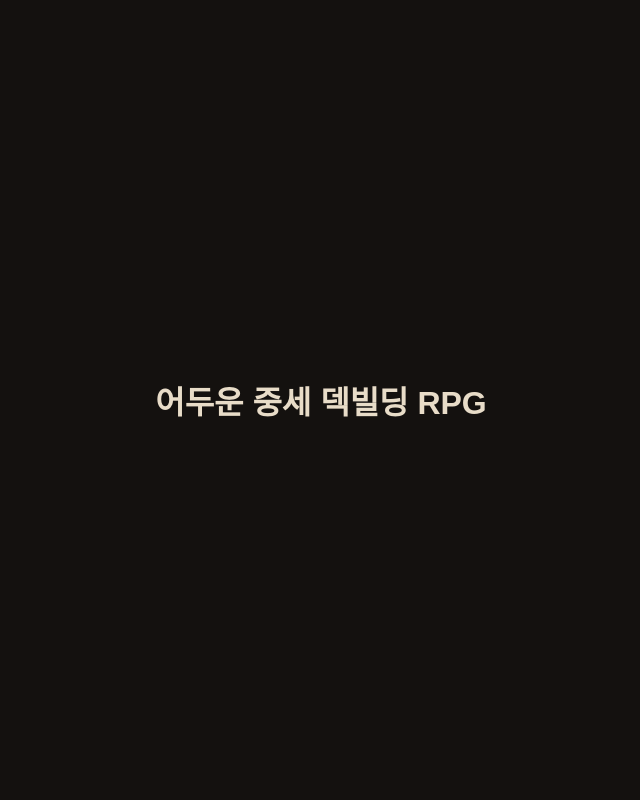
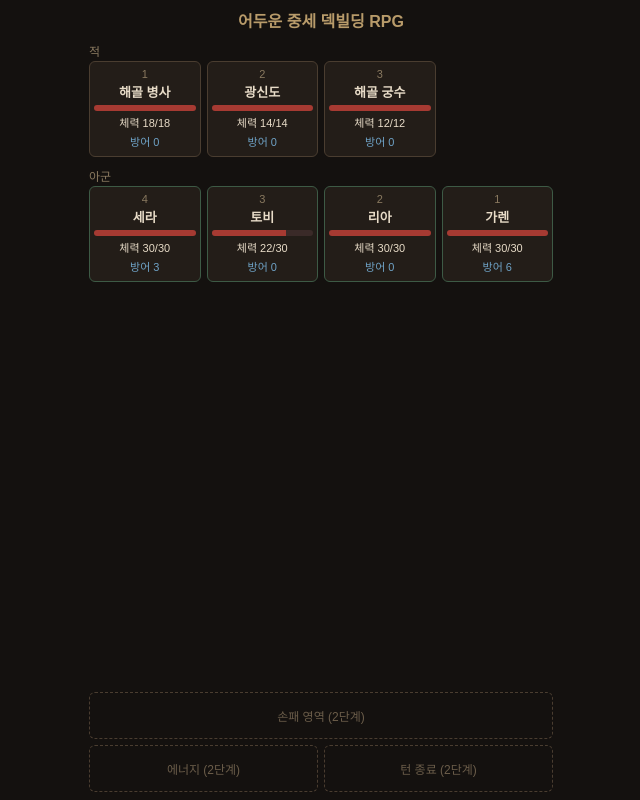
Before and after one commit to eso1229/Prac, a plain HTML site: page index.html in a window 1280 px wide. Shown: the whole page, without its empty margins (319-959 px from the left). Drawn offline with Linux system fonts and the light colour scheme.

Commit message:
1단계: 전투 화면 뼈대 (임시 아군 4명, 적 3명)
Co-Authored-By: Claude Sonnet 5.5 <noreply@anthropic.com>
Claude-Session: https://claude.ai/code/session_01WcA3WJwWAbsaLSLkS2ve45

```diff
--- /dev/null
+++ b/data/battle_data.js
@@ -0,0 +1,14 @@
+// 임시 전투 데이터 (1단계용). 이름/수치는 여기서만 고친다.
+// pos: 칸 번호 (1이 맨 앞). hp = 현재 체력, maxHp = 최대 체력.
+const ALLIES = [
+  { name: "가렌", pos: 1, hp: 30, maxHp: 30, block: 6 },
+  { name: "리아", pos: 2, hp: 30, maxHp: 30, block: 0 },
+  { name: "토비", pos: 3, hp: 22, maxHp: 30, block: 0 },
+  { name: "세라", pos: 4, hp: 30, maxHp: 30, block: 3 },
+];
+
+const ENEMIES = [
+  { name: "해골 병사", pos: 1, hp: 18, maxHp: 18, block: 0 },
+  { name: "광신도", pos: 2, hp: 14, maxHp: 14, block: 0 },
+  { name: "해골 궁수", pos: 3, hp: 12, maxHp: 12, block: 0 },
+];
--- a/index.html
+++ b/index.html
@@ -4,12 +4,28 @@
   <meta charset="UTF-8">
   <meta name="viewport" content="width=device-width, initial-scale=1">
   <title>어두운 중세 덱빌딩 RPG</title>
-  <style>
-    body { margin: 0; min-height: 100vh; display: flex; align-items: center; justify-content: center;
-           background: #14110f; color: #e8dcc8; font-family: sans-serif; text-align: center; }
-  </style>
+  <link rel="stylesheet" href="style.css">
 </head>
 <body>
-  <h1>어두운 중세 덱빌딩 RPG</h1>
+  <div id="game">
+    <h1>어두운 중세 덱빌딩 RPG</h1>
+    <div>
+      <div class="label">적</div>
+      <div id="enemy-row" class="row"></div>
+    </div>
+    <div class="ally">
+      <div class="label">아군</div>
+      <div id="ally-row" class="row"></div>
+    </div>
+    <div class="bottom">
+      <div class="placeholder">손패 영역 (2단계)</div>
+      <div class="bottom-row">
+        <div class="placeholder">에너지 (2단계)</div>
+        <div class="placeholder">턴 종료 (2단계)</div>
+      </div>
+    </div>
+  </div>
+  <script src="data/battle_data.js"></script>
+  <script src="js/main.js"></script>
 </body>
 </html>
--- /dev/null
+++ b/js/main.js
@@ -0,0 +1,37 @@
+// 1단계: 전투 화면 뼈대 (움직임 없음)
+// 칸 방향: 적은 왼쪽이 1번, 아군은 오른쪽이 1번 (서로 마주봄)
+const SLOT_COUNT = 4;
+
+function makeSlot(unit, pos) {
+  const slot = document.createElement("div");
+  slot.className = "slot";
+  const num = '<div class="pos">' + pos + "</div>";
+  if (!unit) {
+    slot.classList.add("hidden"); // 빈 칸은 숨김
+    slot.innerHTML = num;
+    return slot;
+  }
+  const pct = Math.max(0, Math.round((unit.hp / unit.maxHp) * 100));
+  slot.innerHTML =
+    num +
+    '<div class="name">' + unit.name + "</div>" +
+    '<div class="bar"><div class="fill" style="width:' + pct + '%"></div></div>' +
+    '<div class="stat">체력 ' + unit.hp + "/" + unit.maxHp + "</div>" +
+    '<div class="stat block">방어 ' + unit.block + "</div>";
+  return slot;
+}
+
+function renderRow(rowId, units, reverse) {
+  const row = document.getElementById(rowId);
+  row.innerHTML = "";
+  const order = [];
+  for (let p = 1; p <= SLOT_COUNT; p++) order.push(p);
+  if (reverse) order.reverse(); // 아군: 4,3,2,1 순서로 그려서 1번이 오른쪽
+  order.forEach(function (p) {
+    const unit = units.find(function (u) { return u.pos === p; });
+    row.appendChild(makeSlot(unit, p));
+  });
+}
+
+renderRow("enemy-row", ENEMIES, false);
+renderRow("ally-row", ALLIES, true);
--- /dev/null
+++ b/style.css
@@ -0,0 +1,32 @@
+* { box-sizing: border-box; }
+body {
+  margin: 0; background: #14110f; color: #e8dcc8;
+  font-family: sans-serif; font-size: 14px;
+}
+#game {
+  max-width: 480px; margin: 0 auto; min-height: 100vh;
+  display: flex; flex-direction: column; padding: 8px; gap: 8px;
+}
+h1 { font-size: 16px; text-align: center; margin: 0; color: #b89b6a; }
+.label { font-size: 12px; color: #8a7a60; margin: 2px 0; }
+.row { display: grid; grid-template-columns: repeat(4, 1fr); gap: 6px; }
+.slot {
+  background: #231d18; border: 1px solid #4a3d30; border-radius: 6px;
+  padding: 6px 4px; text-align: center; min-height: 96px;
+  overflow-wrap: anywhere;
+}
+.slot.hidden { visibility: hidden; }
+.pos { font-size: 11px; color: #8a7a60; }
+.name { font-weight: bold; margin: 2px 0 4px; font-size: 13px; }
+.bar { height: 6px; background: #3a2a28; border-radius: 3px; overflow: hidden; }
+.fill { height: 100%; background: #a63a32; }
+.stat { font-size: 11px; margin-top: 3px; }
+.block { color: #6fa3c7; }
+.ally .slot { border-color: #3d5a45; }
+.placeholder {
+  border: 1px dashed #4a3d30; border-radius: 6px; color: #6b5d4a;
+  text-align: center; padding: 14px 4px; font-size: 12px;
+}
+.bottom { display: flex; flex-direction: column; gap: 6px; margin-top: auto; }
+.bottom-row { display: flex; gap: 6px; }
+.bottom-row .placeholder { flex: 1; }
```
Also changed, not shown: 2 other files.
